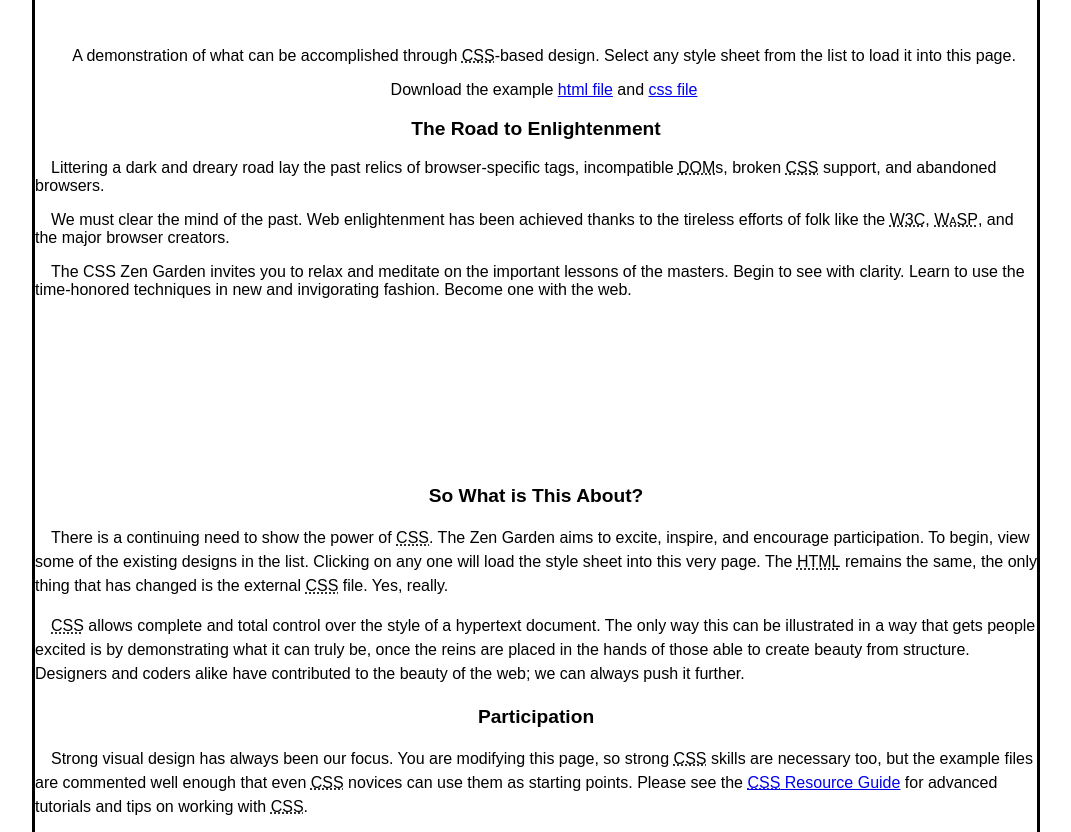
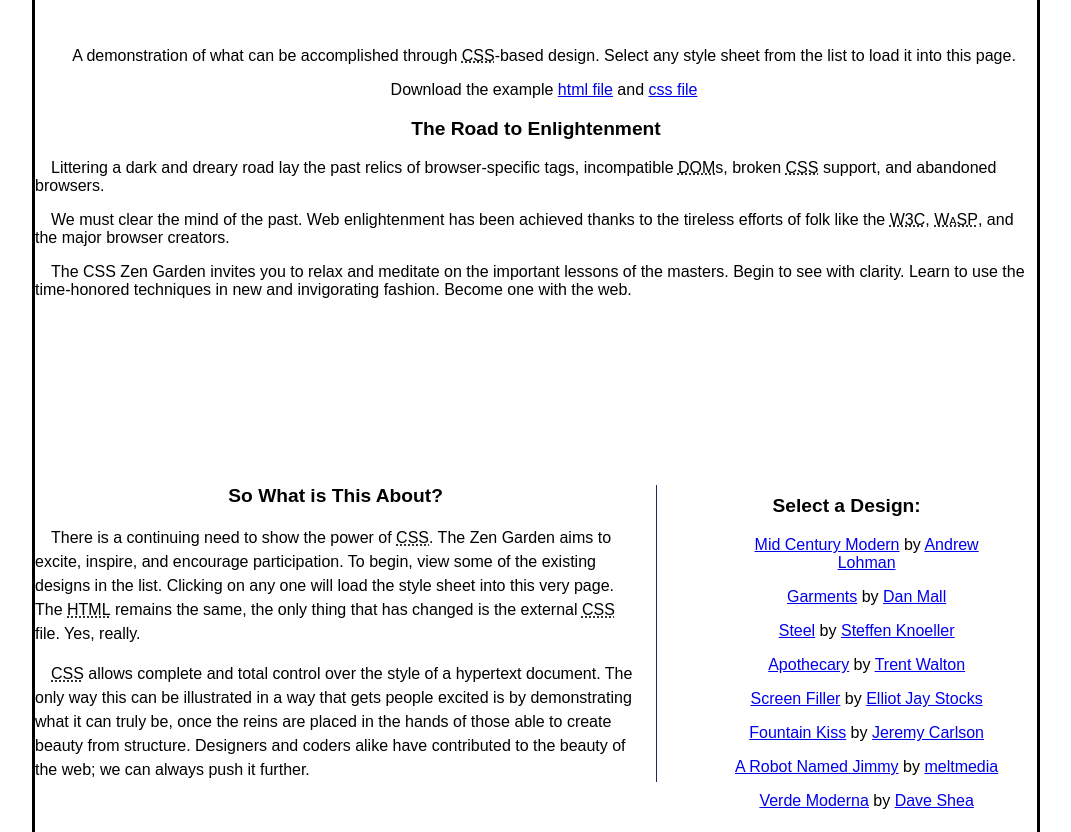
Before and after one commit to MiguelSant7/desenvolve-introducao-web, a plain HTML site: page Zen/index.html in a window 1280 px wide. Shown: the part 95-927 px from the top of the page, without its empty margins (104-1175 px from the left). Drawn offline with Linux system fonts and the light colour scheme.

Commit message:
Update style.css

```diff
--- a/Zen/style.css
+++ b/Zen/style.css
@@ -16,7 +16,7 @@
 
 /* Local de testes */
 
-/* 1 */
+
 html {
     width: 80%;
     margin: auto;
@@ -98,7 +98,6 @@ aside {
     grid-template-columns: auto auto;
 }
 
-
 #zen-resources {
 float: right;
 position: relative;
@@ -109,7 +108,7 @@ position: relative;
 
 /* Imutaveis */
 
-/* 2 */
+
 h1 {
     font-size: 1.8rem;
 }
@@ -127,7 +126,7 @@ h2,
 h3 {
     text-align: center;
 }
-/* 3 */
+
 .summary {
     text-align: center;
 }
@@ -136,7 +135,29 @@ h3 {
     line-height: 1.5;
 }
 
-/* 4 */
 abbr {
     font-variant: small-caps;
 }
+
+.page-wrapper {
+    position: relative;
+}
+
+.explanation {
+    width: 60%;
+    margin-right: 35%;
+    border-right: #1f295c solid 1px;
+    padding-right: 2%;
+}
+
+#design-selection {
+    position: absolute;
+    top: 560px;
+    left: 62%;
+    padding-left: 2%;
+    padding-right: 2%;
+}
+
+.participation {
+    margin-top: 15%;
+}
```
